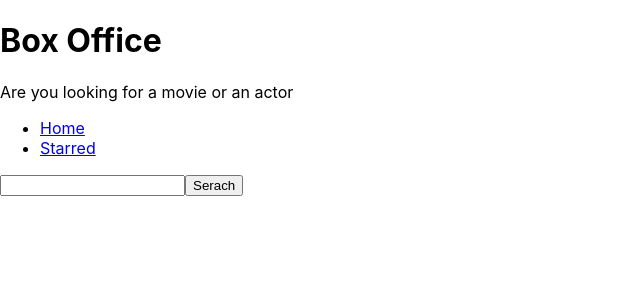
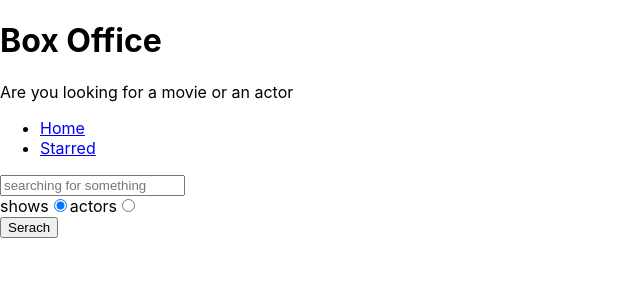
Before and after one commit to nageswarachandru/box-office, a React (Create React App) app: page / in a window 1280 px wide. Shown: the top 300 px of the page, without its empty margins (0-640 px from the left). Built offline with nearby package versions, Linux system fonts and the light colour scheme.

Commit message:
added search option

```diff
--- /dev/null
+++ b/src/misc/config.js
@@ -0,0 +1,6 @@
+const API_BASE_URL = 'https://api.tvmaze.com';
+
+export async function apiGet(queryString){
+  const response = await fetch(`${API_BASE_URL}${queryString}`).then(r => r.json())
+  return response;
+}
--- a/src/pages/Home.js
+++ b/src/pages/Home.js
@@ -1,16 +1,20 @@
 /* eslint-disable arrow-body-style */
 import React,{ useState } from 'react'
 import MainPageLayout from '../components/MainPageLayout'
+import {apiGet} from '../misc/config';
 
 const Home = () => {
   const [input,setInput] = useState('');
+  const [results,setResults] = useState(null);
+  const [searchOption,setSearchOption] = useState('shows');
+
+  const isSearchShows = searchOption === 'shows';
   const onSearch = () => {
 
-    fetch(`https://api.tvmaze.com/search/shows?q=${input}`).then(r => r.json()).then(result => {
-      console.log(result);
-    })
-
-  }
+    apiGet(`/search/${searchOption}?q=${input}`).then(result => {
+      setResults(result);
+    });
+  };
   const onChangeInput = (ev) => {
     setInput(ev.target.value);
   };
@@ -20,10 +24,37 @@ const Home = () => {
     }
   }
 
+  const onRadioChange = (ev) => {
+    setSearchOption(ev.target.value)
+  }
+  console.log(searchOption);
+  const RenderResults = () => {
+    if(results && results.length === 0){
+      return <div>no Results</div>
+
+    }
+    if(results && results.length > 0){
+      return  results[0].show ? results.map ((item) => <div key = {item.show.id}>{item.show.name}</div>):
+      results.map ((item) => <div key = {item.person.id}>{item.person.name}</div>)
+    }
+    return null;
+  };
+
   return (
     <MainPageLayout>
-      <input type = "text" onChange = {onChangeInput} onKeyDown = {onKeyDown} value = {input}/>
+      <input type = "text" placeholder = "searching for something" onChange = {onChangeInput} onKeyDown = {onKeyDown} value = {input}/>
+      <div>
+        <label htmlFor = "show-search">
+          shows
+          <input id = "show-search" type="radio" value = "shows" checked = {isSearchShows} onChange = {onRadioChange}/>
+        </label>
+        <label htmlFor = "actor-search">
+          actors
+        <input id = "actor-search" type="radio" value = "people" checked = {!isSearchShows}onChange = {onRadioChange}/>
+        </label>
+      </div>
       <button type = 'button' onClick = {onSearch}>Serach</button>
+      {RenderResults()}
     </MainPageLayout>
   )
 }
```
Also changed, not shown: 1 other file (tests, documents, lock files or other folders).
